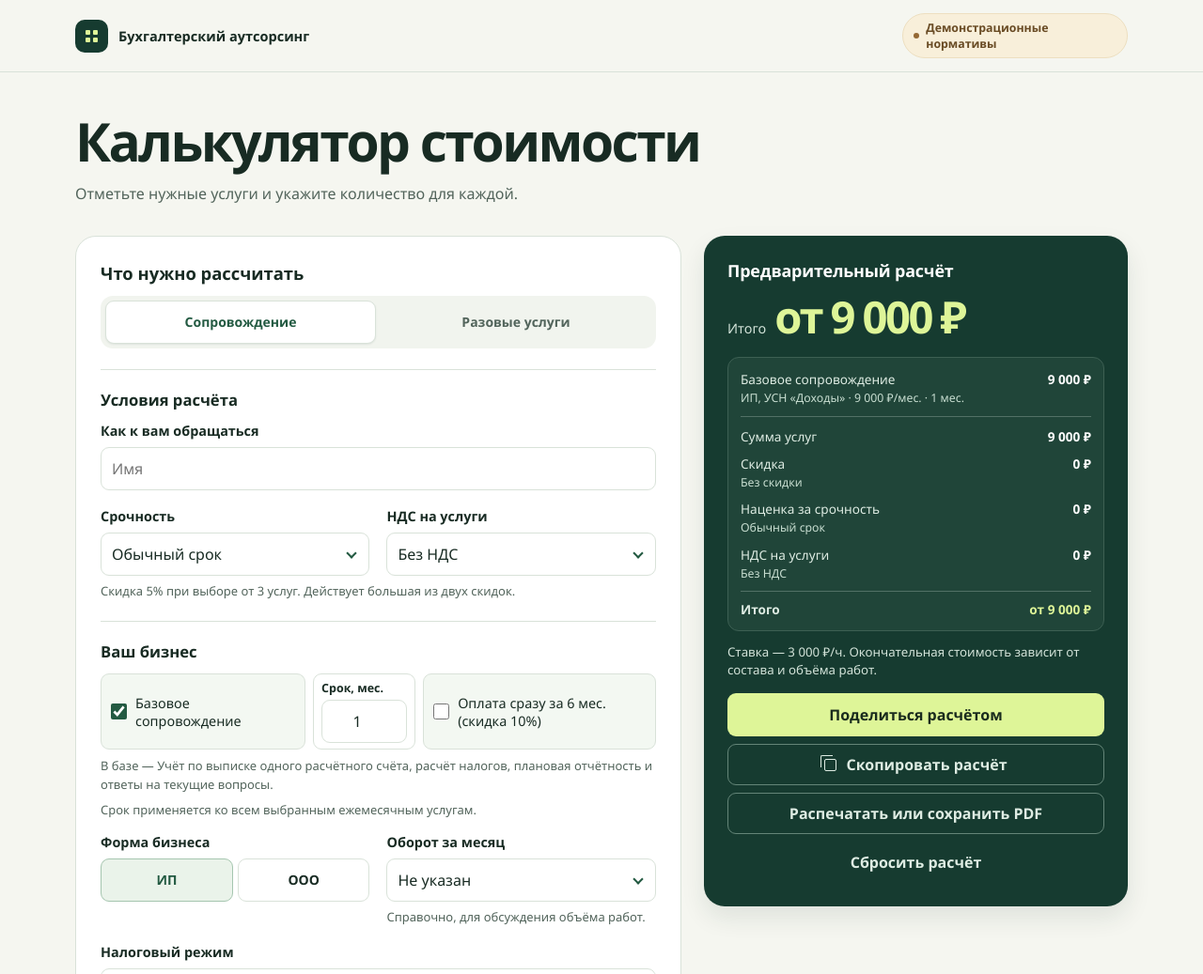
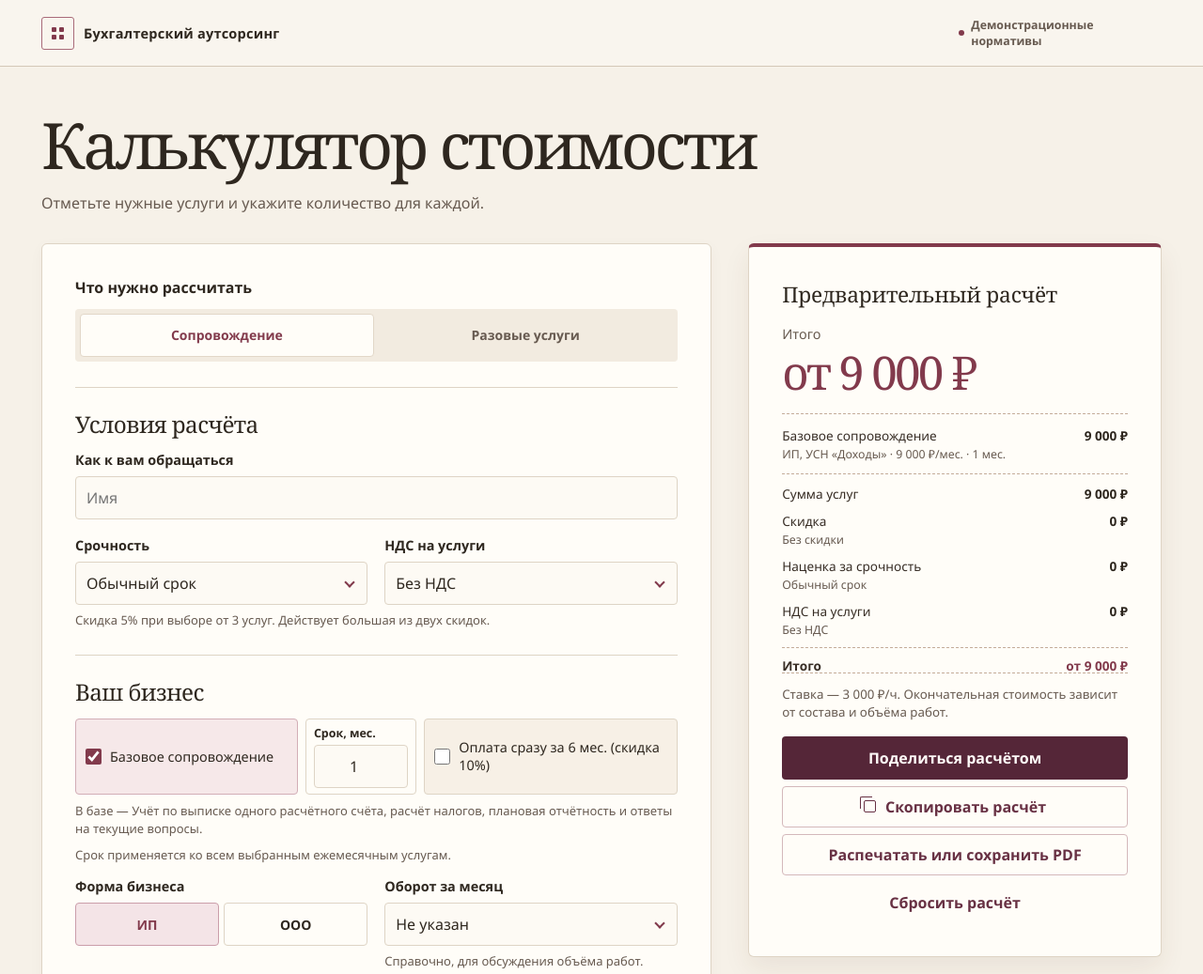
Before and after one commit to buhnadezhdam-creator/calculator-buh-pages, a plain HTML site: page index.html in a window 1280 px wide. Shown: the top 1037 px of the page at 94% size. Drawn offline with Linux system fonts and the light colour scheme.

Commit message:
Apply paper estimate design to calculator

```diff
--- a/index.html
+++ b/index.html
@@ -3,7 +3,7 @@
 <head>
   <meta charset="utf-8">
   <meta name="viewport" content="width=device-width, initial-scale=1">
-  <meta name="theme-color" content="#f5f6f0">
+  <meta name="theme-color" content="#f6f1e8">
   <title>Калькулятор стоимости бухгалтерского обслуживания</title>
   <script>
     // СТАВКА И ДЕМОНСТРАЦИОННЫЕ НОРМАТИВЫ.
@@ -435,6 +435,81 @@
       }
       .period-field { padding-inline: 5px; }
     }
+    @media screen {
+      :root {
+        color: #2e271f;
+        background: #f6f1e8;
+        --green: #823a4c;
+        --muted: #675a50;
+        --line: #ded4c5;
+        --light: #f6e8e9;
+        --dark: #552638;
+        --mint: #943d55;
+      }
+      .wrap { width: min(1192px, calc(100% - 72px)); }
+      .topbar { background: #f9f5ee; border-color: #d4c7b7; }
+      .topbar .wrap { min-height: 64px; }
+      .brand { gap: 10px; letter-spacing: .015em; }
+      .brand-icon { background: transparent; border: 1px solid #a96b79; border-radius: 3px; }
+      .brand-icon span { background: var(--green); }
+      .demo { background: transparent; border: 0; border-radius: 0; color: var(--muted); padding-inline: 0; }
+      .demo::before { background: var(--green); }
+      .intro { padding-block: 48px 30px; }
+      h1, .section h2, .summary h2, .total strong {
+        font-family: Georgia, serif;
+        font-weight: 500;
+      }
+      h1 { font-size: clamp(2.3rem, 5.4vw, 4.25rem); letter-spacing: -.05em; }
+      .layout { grid-template-columns: minmax(0, 1.62fr) minmax(0, 1fr); gap: clamp(18px, 3.1vw, 42px); }
+      .controls, .summary { background: #fffdf8; border: 1px solid var(--line); border-radius: 6px; padding: clamp(18px, 2.8vw, 35px); }
+      .controls { box-shadow: 0 4px 16px #5d392409; }
+      .mode legend { font-size: 1rem; }
+      .choices.mode-choices { background: #f2ebe0; border-radius: 4px; }
+      .choice span, .toggle-label, .period-field, .summary-action { border-radius: 4px; }
+      .choice span:hover { background: #f9f1ea; }
+      .choice input:checked + span { background: #f4e4e7; border-color: #cb9eaa; }
+      .mode-choices .choice input:checked + span { background: #fffdf8; border-color: #e2d7c8; box-shadow: none; color: var(--green); }
+      .section { margin-top: 27px; padding-top: 22px; }
+      .section h2 { font-size: 1.52rem; letter-spacing: -.025em; }
+      .patent-card { padding: 17px; background: #f8f2e8; border-radius: 4px; }
+      .term-controls .toggle-label { background: #f7f0e6; border-color: var(--line); }
+      .term-controls .toggle-label:has(:checked) { background: var(--light); border-color: #d2adb6; }
+      select, input[type="number"], input[type="text"] { background: #fdfaf4; border-radius: 4px; color: #2e271f; }
+      .quantity-list { gap: 0; border-top: 1px solid var(--line); }
+      .quantity-row { border: 0; border-bottom: 1px solid var(--line); border-radius: 0; padding-block: 9px; }
+      .quantity-row:has(:checked) { background: #f9eef0; border-color: var(--line); }
+      .summary { border-top: 4px solid var(--green); color: #2e271f; box-shadow: 0 12px 28px #56321d14; }
+      .summary h2 { font-size: 1.42rem; }
+      .estimate { margin-block: 19px 18px; }
+      .total { align-items: start; flex-direction: column; gap: 6px; }
+      .total strong { color: var(--green); font-size: clamp(2rem, 4vw, 3.08rem); }
+      .total span, .client-name, .estimate-review, .empty, .estimate-note { color: var(--muted); }
+      .breakdown { border: 0; border-block: 1px dashed #c4ac99; border-radius: 0; padding: 13px 0; background: transparent; }
+      .breakdown dl + dl, .adjustment-list .line-item:last-child { border-top: 1px dashed #c4ac99; }
+      .line-item dt { color: #382e26; }
+      .line-item small { color: var(--muted); }
+      .adjustment-list .line-item:last-child dd { color: var(--green); }
+      .summary-actions { gap: 7px; }
+      .summary-action { color: #683144; }
+      .share { background: var(--dark); color: #fffaf8; }
+      .share:not(:disabled):hover { background: #71364d; }
+      .copy { border-color: #d4b8bb; }
+      .copy:not(:disabled):hover, .reset:hover { background: #f5e8eb; }
+      :focus-visible, .choice input:focus-visible + span, .summary :focus-visible { outline-color: #9d4a62; }
+      .copy-status { color: #683144; }
+
+      @media (max-width: 780px) {
+        .wrap { width: min(620px, calc(100% - 28px)); }
+        .layout { grid-template-columns: 1fr; gap: 14px; }
+        .intro { padding-block: 30px 22px; }
+        .topbar .wrap { min-height: 58px; }
+        .controls, .summary { padding: 17px; }
+        .summary { border-top-width: 4px; }
+        .mobile-estimate { background: var(--dark); color: #fff7f1; box-shadow: 0 -3px 15px #42242626; }
+        .mobile-estimate:focus-visible { outline-color: #fff7f1; }
+      }
+    }
+
     @media print {
       @page { margin: 15mm; }
       :root, body { background: white; color: #182b23; }
```
